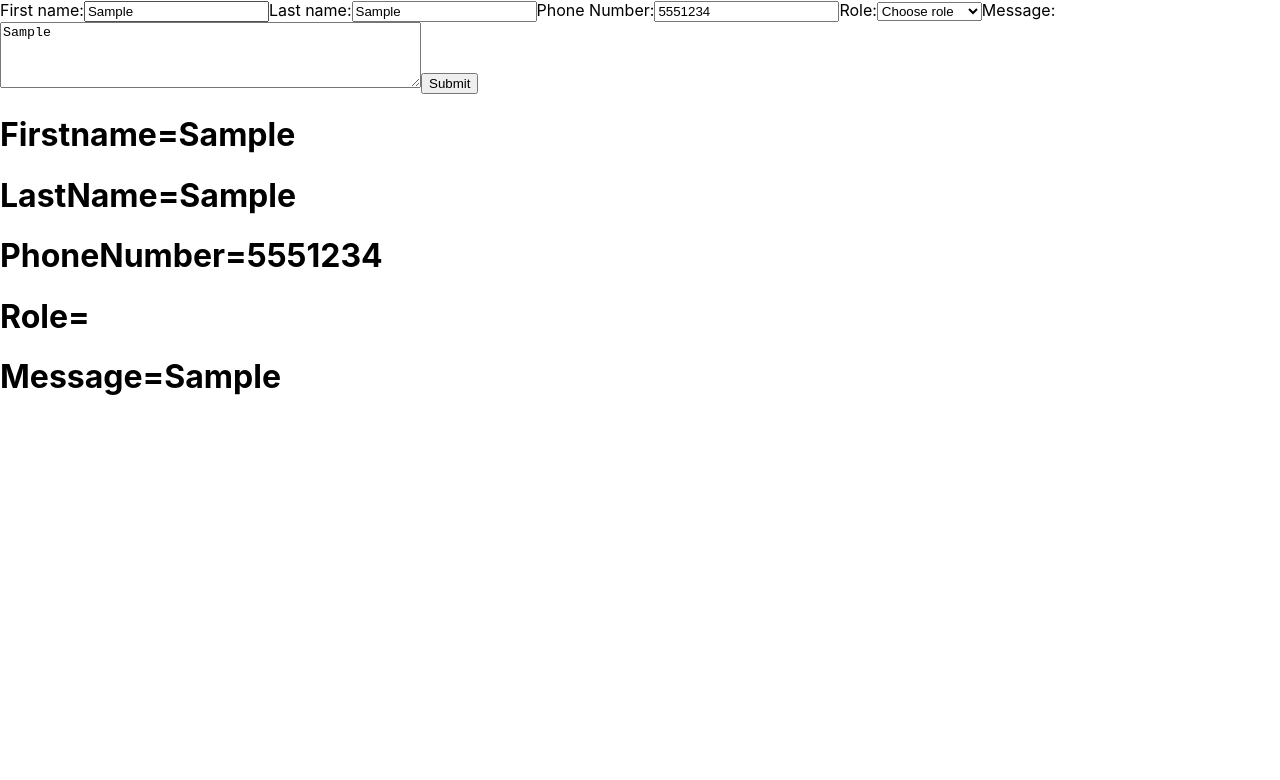
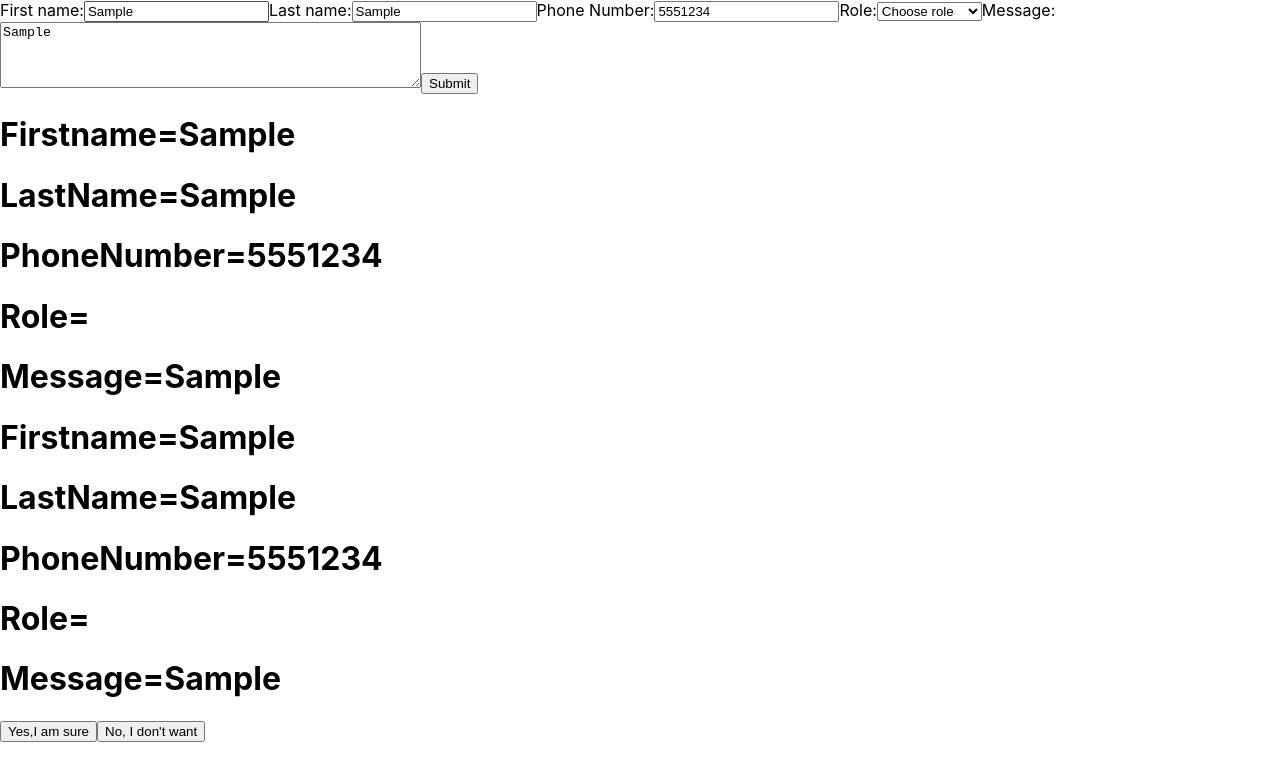
Before and after one commit to a-matta/controlled_form, a React (Create React App) app: page / in a window 1280 px wide. Both pictures are taken after typing "Sample", "Sample", "5551234", "Sample" into the empty fields and a click on the button "Submit". Shown: the top 780 px of the page. Built offline with nearby package versions, Linux system fonts and the light colour scheme.

Commit message:
added popup component and updated input handler

```diff
--- a/package.json
+++ b/package.json
@@ -6,6 +6,7 @@
     "@testing-library/jest-dom": "^5.16.1",
     "@testing-library/react": "^11.2.7",
     "@testing-library/user-event": "^12.8.3",
+    "axios": "^0.24.0",
     "react": "^17.0.2",
     "react-dom": "^17.0.2",
     "react-scripts": "4.0.3",
--- a/src/App.js
+++ b/src/App.js
@@ -1,23 +1,30 @@
 import { Form } from "./Form";
 import { View } from "./View";
 import React, { Component } from "react";
+import { PopUp } from "./PopUp";
 
 export default class App extends Component {
   state = {
-    firstName: "",
-    lastName: "",
-    phoneNumber: "",
-    role: "",
-    message: "",
+    input: {
+      firstName: "",
+      lastName: "",
+      phoneNumber: "",
+      role: "",
+      message: "",
+    },
+
+    showPopUp: false,
   };
 
   inputHandler = (e) => {
-    this.setState({ [e.target.name]: e.target.value });
+    this.setState({
+      input: { ...this.state.input, [e.target.name]: e.target.value },
+    });
   };
 
   submitHandler = (e) => {
     e.preventDefault();
-    console.log("Form Submitted");
+    this.setState({ showPopUp: true });
   };
 
   render() {
@@ -27,7 +34,8 @@ export default class App extends Component {
           inputHandler={this.inputHandler}
           submitHandler={this.submitHandler}
         />
-        <View {...this.state} />
+        <View {...this.state.input} />
+        {this.state.showPopUp && <PopUp {...this.state.input} />}
       </div>
     );
   }
--- /dev/null
+++ b/src/PopUp.js
@@ -0,0 +1,15 @@
+import React from "react";
+
+export function PopUp({ firstName, lastName, phoneNumber, role, message }) {
+  return (
+    <>
+      <h1>Firstname={firstName}</h1>
+      <h1>LastName={lastName}</h1>
+      <h1>PhoneNumber={phoneNumber}</h1>
+      <h1>Role={role}</h1>
+      <h1>Message={message}</h1>
+      <button>Yes,I am sure</button>
+      <button>No, I don't want</button>
+    </>
+  );
+}
```
Also changed, not shown: 1 other file (tests, documents, lock files or other folders).
